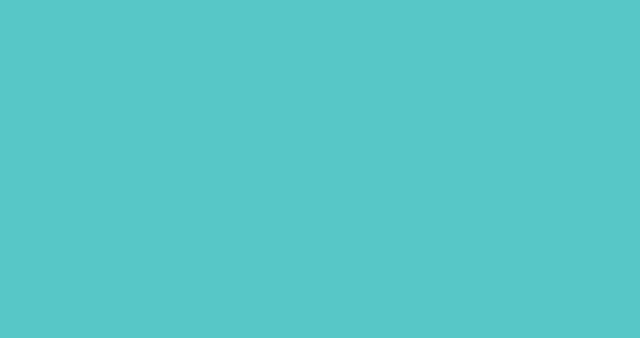
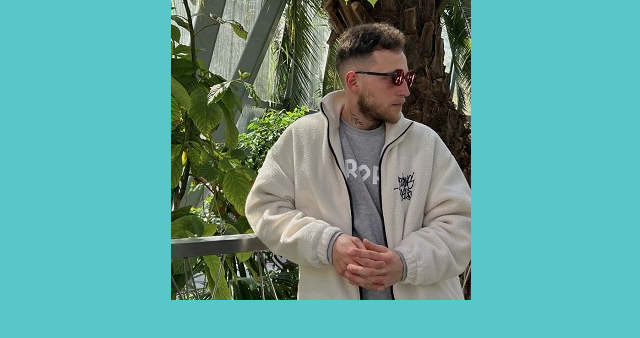
Before and after one commit to onqqr/cv-onqqr, a plain HTML site: page index.html in a window 1280 px wide. Shown: the whole page, without its empty margins (319-959 px from the left). Drawn offline with Linux system fonts and the light colour scheme.

Commit message:
feat: add img photo in header

```diff
--- a/index.html
+++ b/index.html
@@ -9,7 +9,12 @@
 
 <body>
   <header class="header-box">
+    <div class="left-column">
+      <img src="./img/profile.jpg" alt="my photo">
+    </div>
+    <div class="right-column">
 
+    </div>
   </header>
   <main>
 
```
Also changed, not shown: img/profile.jpg (added).
